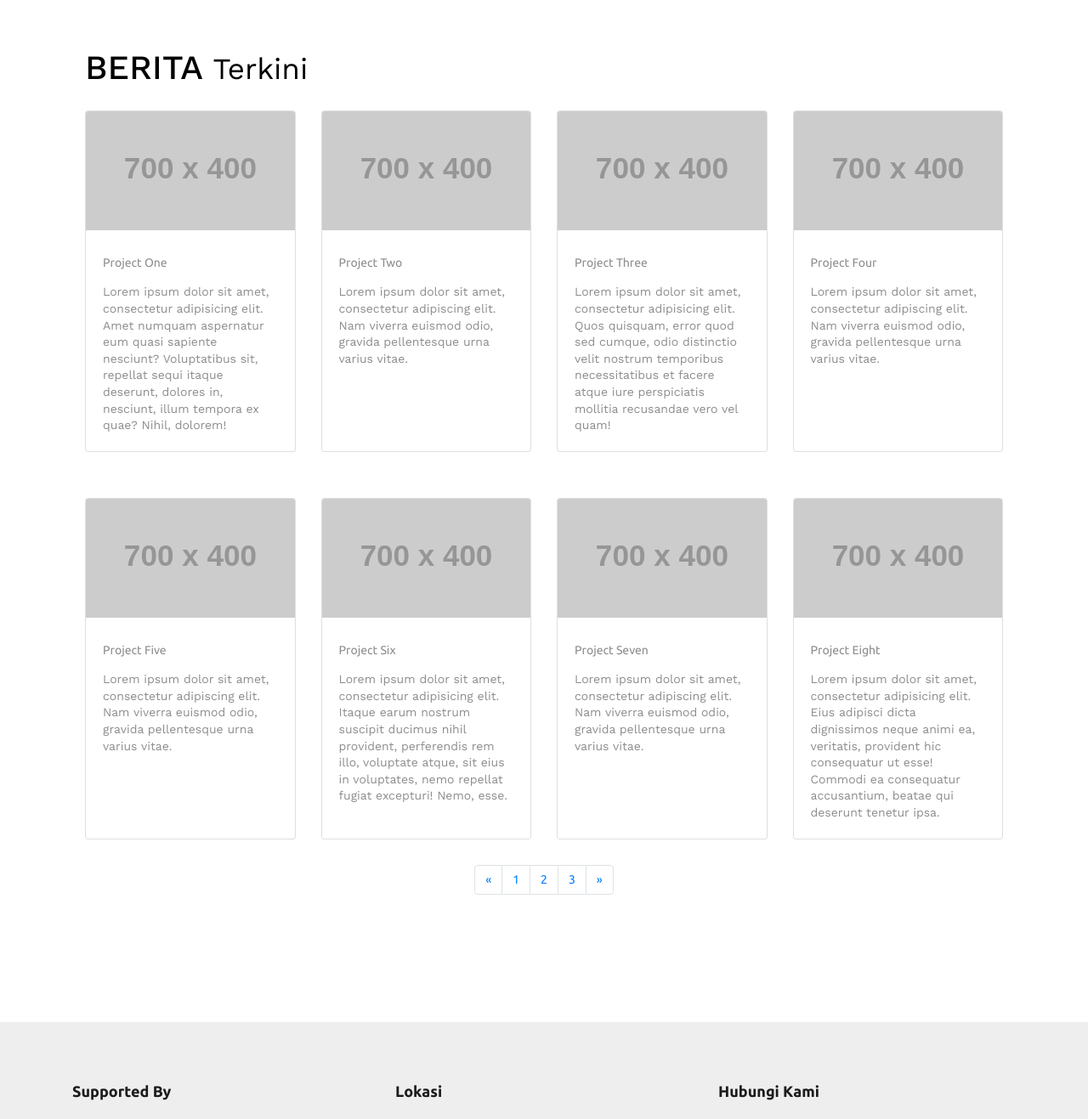
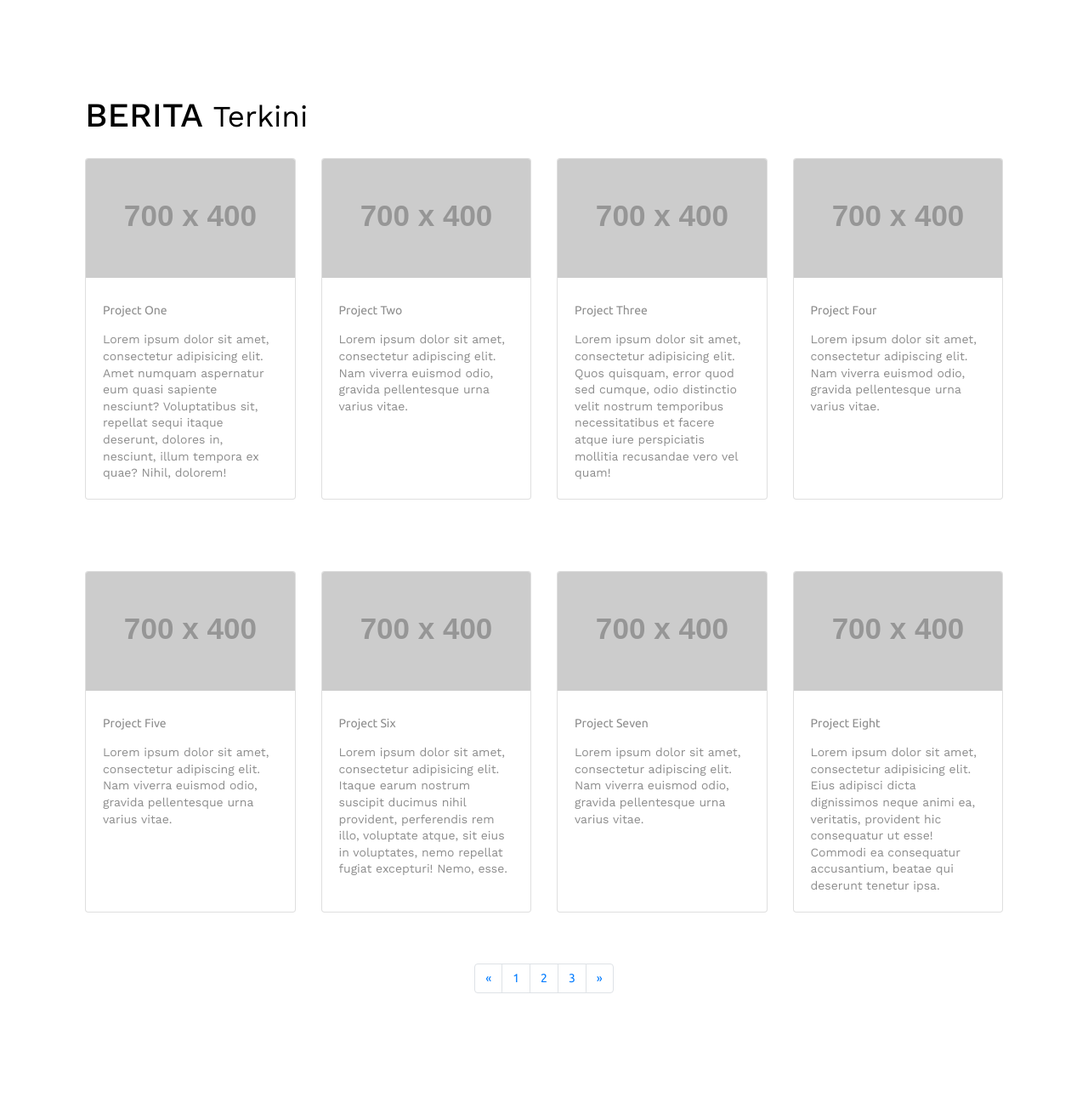
Before and after one commit to dwitamalfi/ProjekKotaFix, a CodeIgniter app: page /ProjekKota/index.php/Berita in a window 1280 px wide. Shown: the part 120-1437 px from the top of the page at 85% size. Run offline with CodeIgniter, Linux system fonts and the light colour scheme; grey boxes labelled with a size stand in for pictures from a placeholder-image service; some libraries are stand-ins or nearby versions.

Commit message:
berita Style

```diff
--- a/application/views/Berita.php
+++ b/application/views/Berita.php
@@ -107,6 +107,26 @@
             </div>
           </div>
         </div>
+        <style>
+          body {
+  padding-top: 15px;
+}
+
+@media (min-width: 992px) {
+  body {
+    padding-top: 56px;
+  }
+}
+
+.portfolio-item {
+  margin-bottom: 30px;
+}
+
+.pagination {
+  margin-bottom: 30px;
+}
+        </style>
+
       </div>
       <!-- /.row -->
 
```
